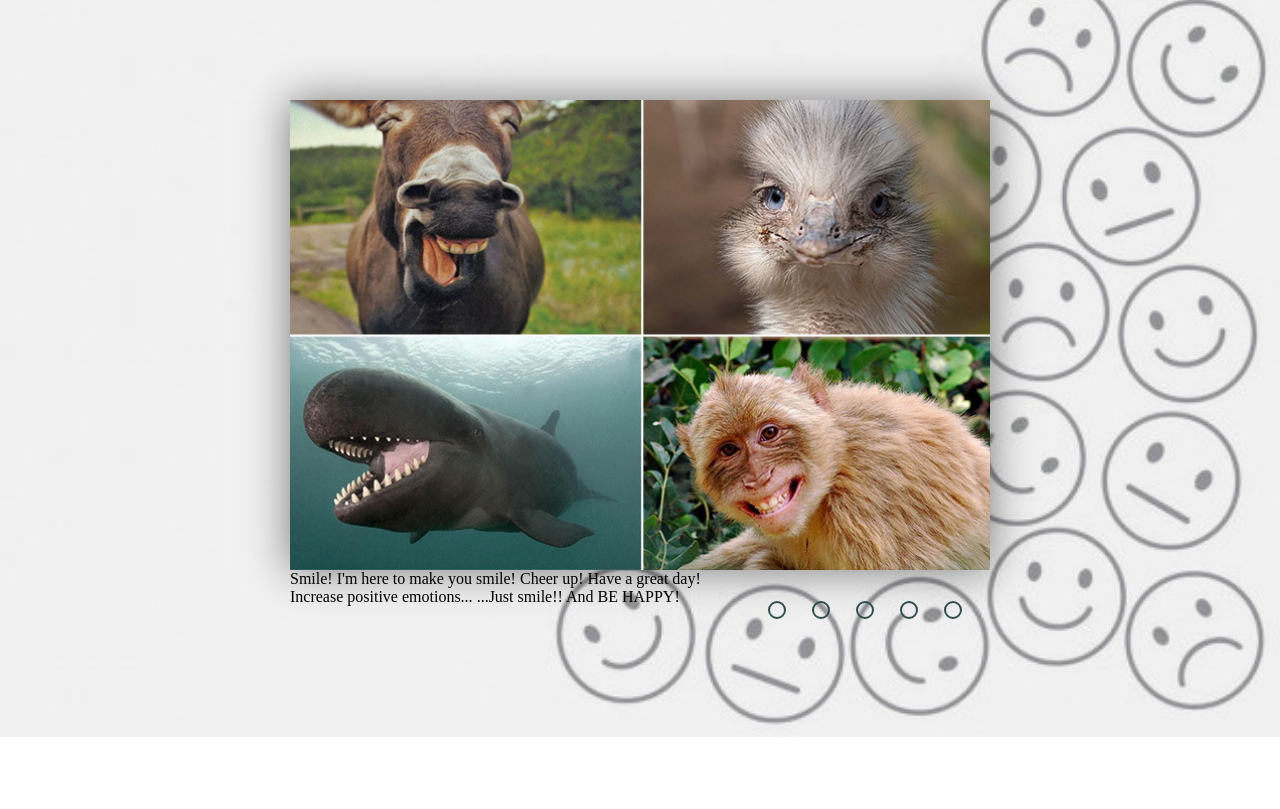
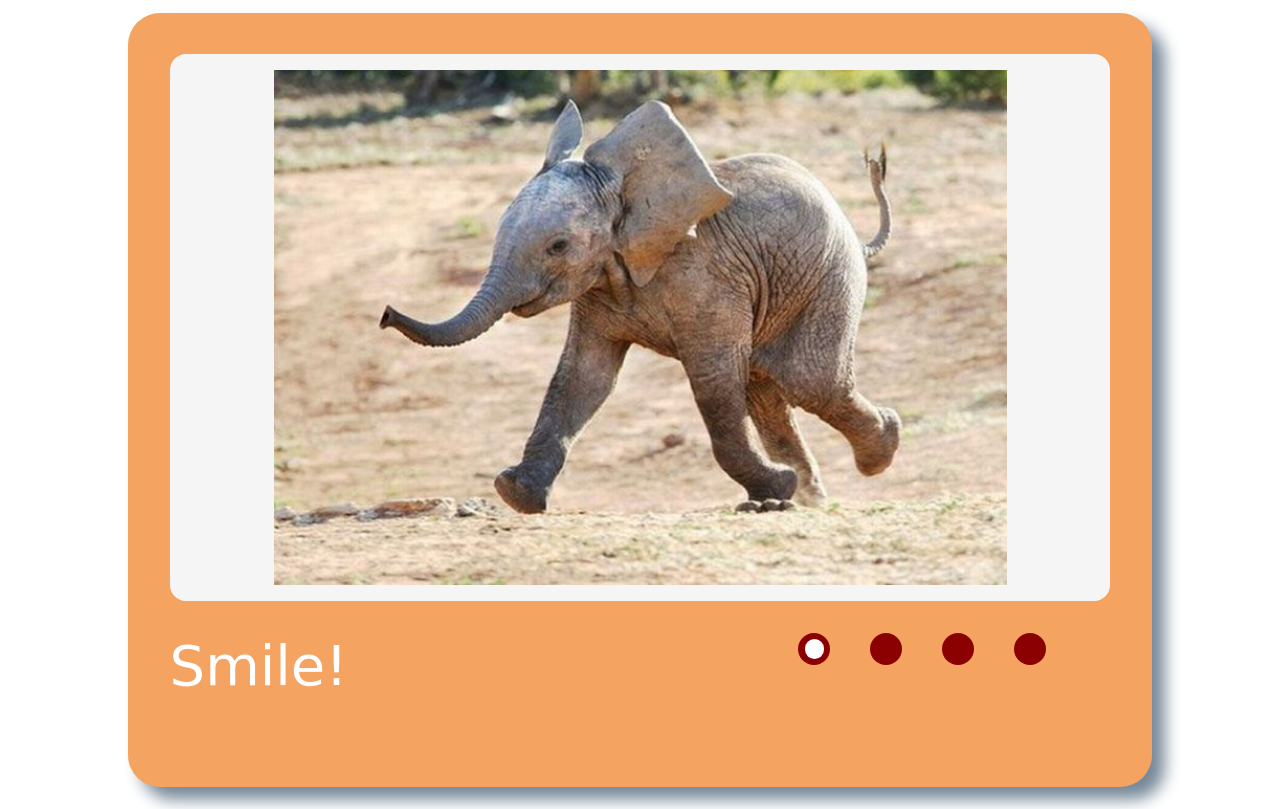
Before and after one commit to TatsiaA/cssMemSlider, a plain HTML site: page cssMemSlider/index.html in a window 1280 px wide. Drawn offline with Linux system fonts and the light colour scheme; a web font is replaced by a local one.

Commit message:
feat: add blocks and slides Вс, 17 окт, 2021 20:54:21

```diff
--- a/cssMemSlider/index.html
+++ b/cssMemSlider/index.html
@@ -5,38 +5,68 @@
     <meta http-equiv="X-UA-Compatible" content="IE=edge">
     <meta name="viewport" content="width=device-width, initial-scale=1.0">
     <link rel="stylesheet" href="style.css">
+    <link rel="preconnect" href="https://fonts.googleapis.com">
+    <link rel="preconnect" href="https://fonts.gstatic.com" crossorigin>
+    <link href="https://fonts.googleapis.com/css2?family=Festive&display=swap" rel="stylesheet">
     <title>Smile</title>
 </head>
 <body>
-    <div class="wrapper">
-        <input type="radio" name="dot" id="slide1" checked>
-        <input type="radio" name="dot" id="slide2">
-        <input type="radio" name="dot" id="slide3">
-        <input type="radio" name="dot" id="slide4">
-        <input type="radio" name="dot" id="slide5">
-        <div class="slider">
-            <div class="slides slide1"></div>
-            <div class="slides slide2"></div>
-            <div class="slides slide3"></div>
-            <div class="slides slide4"></div>
-            <div class="slides slide5"></div>
-        </div>
+    <div class="main-wrapper">
+        <div class="wrapper">
+            <input type="radio" name="slide" value="first" id="slide1" checked />
+            <label class="radio" for="first">
+            </label>
+            <input type="radio" name="slide" value="second" id="slide2" />
+            <label class="radio" for="second">
+            </label>
+            <input type="radio" name="slide" value="third" id="slide3" />
+            <label class="radio" for="third">
+            </label>
+            <input type="radio" name="slide" value="fourth" id="slide4" />
+            <label class="radio" for="fourth">
+            </label>
+            <div class="slider">
+                <div class="slider-inner">
+                    <div class="slide slide1">
 
-        <div class="under">
-          <div class="motto">
-            <label for="slide1">Smile!</label>
-            <label for="slide2">I'm here to make you smile!</label>
-            <label for="slide3">Cheer up! Have a great day!</label>
-            <label for="slide4">Increase positive emotions...</label>
-            <label for="slide5">...Just smile!! And BE HAPPY!</label>
-          </div>
-          <div class="controls">
-            <label for="slide1"></label>
-            <label for="slide2"></label>
-            <label for="slide3"></label>
-            <label for="slide4"></label>
-            <label for="slide5"></label>
-          </div>
+                        <div></div>
+
+                    </div>
+                    <div class="slide slide2">
+                        <div></div>
+
+                    </div>
+                    <div class="slide slide3">
+                        <div></div>
+
+                    </div>
+                    <div class="slide slide4">
+                        <div></div>
+                    </div>
+                </div>
+            </div>
+
+            <div class="text-slider">
+                <div class="text-slider-inner">
+                    <div id="first-text-slide" class="text-slide">
+
+                        <p>Smile!</p>
+
+                    </div>
+                    <div id="second-text-slide" class="text-slide">
+                        <p> I'm here to make you smile!</p>
+
+                    </div>
+                    <div id="third-text-slide" class="text-slide">
+                        <p>Cheer up! Have a great day! </p>
+
+                    </div>
+                    <div id="fourth-text-slide" class="text-slide">
+                        <p> ...Just smile!! And BE HAPPY!</p>
+                    </div>
+                </div>
+            </div>
+
         </div>
     </div>
 
--- a/cssMemSlider/style.css
+++ b/cssMemSlider/style.css
@@ -3,117 +3,186 @@
     padding: 0;
     box-sizing: border-box;
 }
+body {
+    text-align: center;
+    color: white;
+    margin: 0 auto;
+    background: white;
+}
 
-body {
-    background-image: url(./img/background-with-smileys.jpg);
-    background-repeat: no-repeat;
-    background-size: cover;
-    background-position: right center;
+.main-wrapper {
+    width: 100vw;
+    height: calc(100vh - 2vw);
+    margin: 1vw auto;
 }
 
 .wrapper {
-    height: 470px;
-    margin: 100px auto 0;
-    position: relative;
-    width: 700px;
+    width: 80%;
+    height: 100%;
+    margin: 0 auto;
+    padding: 2vw;
+    background-color: sandybrown;
+    display: flex;
+    flex-wrap: wrap;
+    justify-content: flex-start;
+    border-radius: 2rem;
+    box-shadow: 0.8rem 0.8rem 1rem lightslategray;
+
 }
 
 .slider {
-    height: inherit;
-    width: inherit;
-    position: relative;
+    width: 100%;
+    height: 80%;
     overflow: hidden;
-    box-shadow: 0 0 40px rgba(0, 0, 0, 0.5);
-    background-color: sandybrown;
-}
-
-.wrapper > input {
-    display: none;
-}
-
-.slides {
-    height: inherit;
-    width: inherit;
-    position: absolute;
-    background-repeat: no-repeat;
-    background-size: cover;
-}
-
-.slide1 {
-    background-image: url(./img/pic1.jpg);
-}
-.slide2 {
-    background-image: url(./img/pic2.jpg);
-}
-.slide3 {
-    background-image: url(./img/pic3.jpg);
-}
-.slide4 {
-    background-image: url(./img/pic4.jpg);
-}
-.slide5 {
-    background-image: url(./img/pic5.jpg);
-}
-
-.under {
-    display: flex;
-    justify-content: space-between;
+    margin: 0 auto;
+    border: 1rem solid sandybrown;
+    border-radius: 2rem;
+    background: whitesmoke;
 
 }
 
-.motto {
-    flex: 2;
+.text-slider {
+    width: calc(100% - 23rem);
+    height: 12rem;
+    overflow: hidden;
+    margin: 0;
+    order: 1;
 }
 
-.controls {
-    flex: 1;
-}
-
-.wrapper .controls {
-   // left: 50%;
-   // margin-left: -50px;
-   // position: absolute;
-}
-
-.wrapper .controls label {
-    cursor: pointer;
-    display: inline-block;
-    height: 10px;
-    margin: 35px 15px 0 15px;
+.slider-inner, .text-slider-inner {
     position: relative;
-    width: 10px;
-    border-radius: 50%;
-}
-
-.wrapper .controls label:after {
-    border: 2px solid darkslategrey;
-    content: " ";
-    display: block;
-    height: 14px;
-    left: -4px;
-    position: absolute;
-    top: -4px;
-    width: 14px;
-    border-radius: 50%;
+    width: 400%;
+    height: 100%;
+    display: flex;
+    transition: all .5s ease-in-out;
 
 }
 
-.wrapper .controls label {
-    cursor: pointer;
-    display: inline-block;
-    height: 10px;
-    margin: 35px 15px 0 15px;
-    position: relative;
-    width: 10px;
-    border-radius: 50%;
-    transition: background ease-in-out 0.5s;
+.text-slider-inner {
+    height: 10rem;
+    display: flex;
 }
 
-.wrapper .controls label:hover,
-#slide1:checked ~ .controls label:nth-of-type(1),
-#slide2:checked ~ .controls label:nth-of-type(2),
-#slide3:checked ~ .controls label:nth-of-type(3),
-#slide4:checked ~ .controls label:nth-of-type(4),
-#slide5:checked ~ .controls label:nth-of-type(5) {
-    background: darkolivegreen;
+.slider-inner>div, .text-slider-inner>div {
+    position: relative;
+    width: 25%;
+    height: 100%;
+    padding: 1rem;
+
 }
+
+.text-slider-inner p {
+    font-family: 'Festive', cursive;
+    font-size: 3.5rem;
+    text-align: left;
+}
+
+.slide div {
+    width: 100%;
+    height: 100%;
+    position: relative;
+}
+
+  #slide1:checked~.slider .slider-inner, #slide1:checked~.text-slider .text-slider-inner {
+    margin-left: 0%;
+  }
+
+  #slide2:checked~.slider .slider-inner, #slide2:checked~.text-slider .text-slider-inner {
+    margin-left: -100%;
+  }
+
+  #slide3:checked~.slider .slider-inner, #slide3:checked~.text-slider .text-slider-inner {
+    margin-left: -200%;
+  }
+
+  #slide4:checked~.slider .slider-inner, #slide4:checked~.text-slider .text-slider-inner {
+    margin-left: -300%;
+  }
+
+  .slide1 div {
+    background: no-repeat center/contain url("./img/pic1.jpg");
+
+}
+
+ .slide2  div {
+    background: no-repeat center/contain url("./img/pic2.jpg");
+  }
+
+  .slide3 div {
+    background: no-repeat center/contain url("./img/pic4.jpg");
+  }
+
+  .slide4 div {
+    background: no-repeat center/contain url("./img/pic5.jpg");
+  }
+
+  input {
+    margin-right: 0;
+    cursor: pointer;
+    opacity: 0;
+    order: 2;
+    height: 4rem;
+    width: 4rem;
+    margin-left: 2rem;
+    justify-self: center
+  }
+
+
+  .radio {
+    height: 2rem;
+    width: 2rem;
+    border-radius: 50%;
+    padding: 0.4rem;
+    background-color: darkred;
+    order: 2;
+    pointer-events: none;
+    margin-left: -3.5rem;
+    margin-top: 1rem;
+  }
+  .radio::before {
+    content: '';
+    width: 100%;
+    height: 100%;
+    background-color: white;
+    display: block;
+    border-radius: 50%;
+    transform: scale(0);
+    transition: 0.1s;
+  }
+  input:checked + .radio::before{
+    transform: scale(1);
+    transition: 0.1s;
+  }
+  input:hover + .radio{
+    background-color: darkorange;
+    transition: 0.1s;
+  }
+
+
+
+  @media (max-width: 768px) {
+    .wrapper {
+      justify-content: center;
+      width: 100%;
+    }
+    input {
+      order: 1;
+    }
+    .radio {
+      order: 1;
+      height: 1.5rem;
+      width: 1.5rem;
+    }
+    .text-slider {
+      width: 100%;
+      order: 2;
+    }
+    .text-slider-inner p {
+      font-size: 4rem;
+      line-height: 4.5rem;
+      text-align: center;
+    }
+    .slider {
+      height: 60%;
+    }
+  }
```
Also changed, not shown: cssMemSlider/img/pic3.jpg (deleted).
